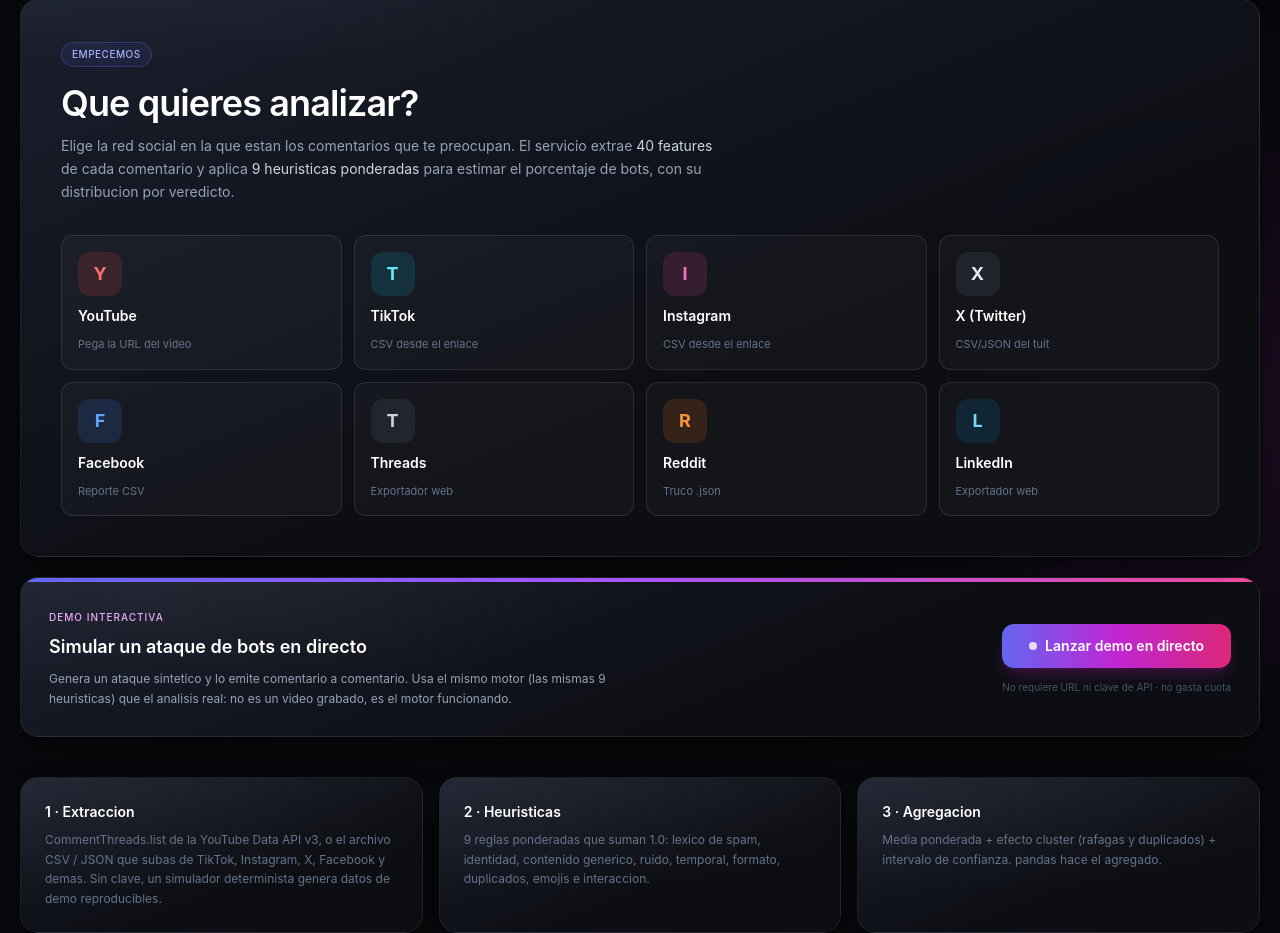
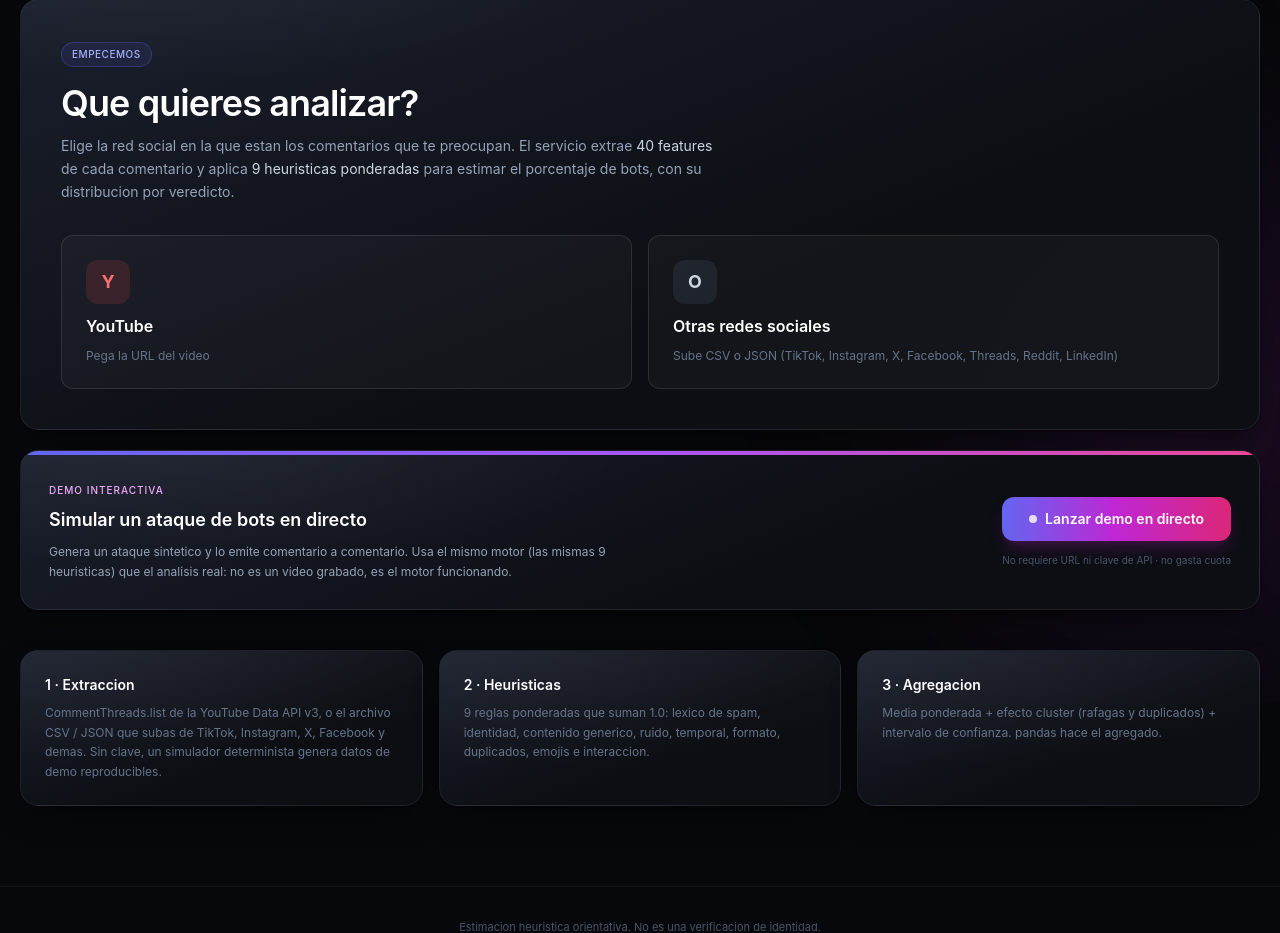
Before and after one commit to ARIO1107/PROYECTO-DE-ASSEMBLY-, a FastAPI app: page / in a window 1280 px wide. Shown: the part 98-1031 px from the top of the page. Run offline with FastAPI, Linux system fonts and the light colour scheme; some libraries are stand-ins or nearby versions.

Commit message:
feat: simplificar selector principal a dos opciones (YouTube y Otras redes sociales)

```diff
--- a/templates/index.html
+++ b/templates/index.html
@@ -256,54 +256,18 @@
                 de bots, con su distribucion por veredicto.
             </p>
 
-            <div id="platform-grid" class="mt-8 grid grid-cols-2 gap-3 sm:grid-cols-3 lg:grid-cols-4">
+            <div id="platform-grid" class="mt-8 grid grid-cols-1 gap-4 sm:grid-cols-2">
                 <button type="button" id="pick-youtube" data-platform="" data-target="youtube"
-                        class="group flex flex-col items-start gap-2.5 rounded-xl border border-white/10 bg-white/[.03] p-4 text-left transition hover:-translate-y-0.5 hover:border-red-500/45 hover:bg-red-500/[.07]">
+                        class="group flex flex-col items-start gap-2.5 rounded-xl border border-white/10 bg-white/[.03] p-6 text-left transition hover:-translate-y-0.5 hover:border-red-500/45 hover:bg-red-500/[.07]">
                     <span class="grid h-11 w-11 place-items-center rounded-xl bg-red-500/15 text-lg font-bold text-red-400">Y</span>
-                    <span class="text-sm font-semibold text-white">YouTube</span>
-                    <span class="text-[11px] text-slate-500">Pega la URL del video</span>
+                    <span class="text-base font-semibold text-white">YouTube</span>
+                    <span class="text-xs text-slate-500">Pega la URL del video</span>
                 </button>
-                <button type="button" id="pick-tiktok" data-platform="tiktok" data-target="others"
-                        class="group flex flex-col items-start gap-2.5 rounded-xl border border-white/10 bg-white/[.03] p-4 text-left transition hover:-translate-y-0.5 hover:border-cyan-500/45 hover:bg-cyan-500/[.07]">
-                    <span class="grid h-11 w-11 place-items-center rounded-xl bg-cyan-500/15 text-lg font-bold text-cyan-300">T</span>
-                    <span class="text-sm font-semibold text-white">TikTok</span>
-                    <span class="text-[11px] text-slate-500">CSV desde el enlace</span>
-                </button>
-                <button type="button" id="pick-instagram" data-platform="instagram" data-target="others"
-                        class="group flex flex-col items-start gap-2.5 rounded-xl border border-white/10 bg-white/[.03] p-4 text-left transition hover:-translate-y-0.5 hover:border-pink-500/45 hover:bg-pink-500/[.07]">
-                    <span class="grid h-11 w-11 place-items-center rounded-xl bg-pink-500/15 text-lg font-bold text-pink-400">I</span>
-                    <span class="text-sm font-semibold text-white">Instagram</span>
-                    <span class="text-[11px] text-slate-500">CSV desde el enlace</span>
-                </button>
-                <button type="button" id="pick-x" data-platform="x" data-target="others"
-                        class="group flex flex-col items-start gap-2.5 rounded-xl border border-white/10 bg-white/[.03] p-4 text-left transition hover:-translate-y-0.5 hover:border-slate-300/45 hover:bg-slate-400/[.07]">
-                    <span class="grid h-11 w-11 place-items-center rounded-xl bg-slate-500/15 text-lg font-bold text-slate-200">X</span>
-                    <span class="text-sm font-semibold text-white">X (Twitter)</span>
-                    <span class="text-[11px] text-slate-500">CSV/JSON del tuit</span>
-                </button>
-                <button type="button" id="pick-facebook" data-platform="facebook" data-target="others"
-                        class="group flex flex-col items-start gap-2.5 rounded-xl border border-white/10 bg-white/[.03] p-4 text-left transition hover:-translate-y-0.5 hover:border-blue-500/45 hover:bg-blue-500/[.07]">
-                    <span class="grid h-11 w-11 place-items-center rounded-xl bg-blue-500/15 text-lg font-bold text-blue-400">F</span>
-                    <span class="text-sm font-semibold text-white">Facebook</span>
-                    <span class="text-[11px] text-slate-500">Reporte CSV</span>
-                </button>
-                <button type="button" id="pick-threads" data-platform="threads" data-target="others"
-                        class="group flex flex-col items-start gap-2.5 rounded-xl border border-white/10 bg-white/[.03] p-4 text-left transition hover:-translate-y-0.5 hover:border-gray-300/45 hover:bg-gray-300/[.07]">
-                    <span class="grid h-11 w-11 place-items-center rounded-xl bg-slate-500/15 text-lg font-bold text-slate-300">T</span>
-                    <span class="text-sm font-semibold text-white">Threads</span>
-                    <span class="text-[11px] text-slate-500">Exportador web</span>
-                </button>
-                <button type="button" id="pick-reddit" data-platform="reddit" data-target="others"
-                        class="group flex flex-col items-start gap-2.5 rounded-xl border border-white/10 bg-white/[.03] p-4 text-left transition hover:-translate-y-0.5 hover:border-orange-500/45 hover:bg-orange-500/[.07]">
-                    <span class="grid h-11 w-11 place-items-center rounded-xl bg-orange-500/15 text-lg font-bold text-orange-400">R</span>
-                    <span class="text-sm font-semibold text-white">Reddit</span>
-                    <span class="text-[11px] text-slate-500">Truco .json</span>
-                </button>
-                <button type="button" id="pick-linkedin" data-platform="linkedin" data-target="others"
-                        class="group flex flex-col items-start gap-2.5 rounded-xl border border-white/10 bg-white/[.03] p-4 text-left transition hover:-translate-y-0.5 hover:border-sky-500/45 hover:bg-sky-500/[.07]">
-                    <span class="grid h-11 w-11 place-items-center rounded-xl bg-sky-600/15 text-lg font-bold text-sky-300">L</span>
-                    <span class="text-sm font-semibold text-white">LinkedIn</span>
-                    <span class="text-[11px] text-slate-500">Exportador web</span>
+                <button type="button" id="pick-others" data-platform="tiktok" data-target="others"
+                        class="group flex flex-col items-start gap-2.5 rounded-xl border border-white/10 bg-white/[.03] p-6 text-left transition hover:-translate-y-0.5 hover:border-slate-400/45 hover:bg-slate-400/[.07]">
+                    <span class="grid h-11 w-11 place-items-center rounded-xl bg-slate-500/15 text-lg font-bold text-slate-300">O</span>
+                    <span class="text-base font-semibold text-white">Otras redes sociales</span>
+                    <span class="text-xs text-slate-500">Sube CSV o JSON (TikTok, Instagram, X, Facebook, Threads, Reddit, LinkedIn)</span>
                 </button>
             </div>
         </section>
```
